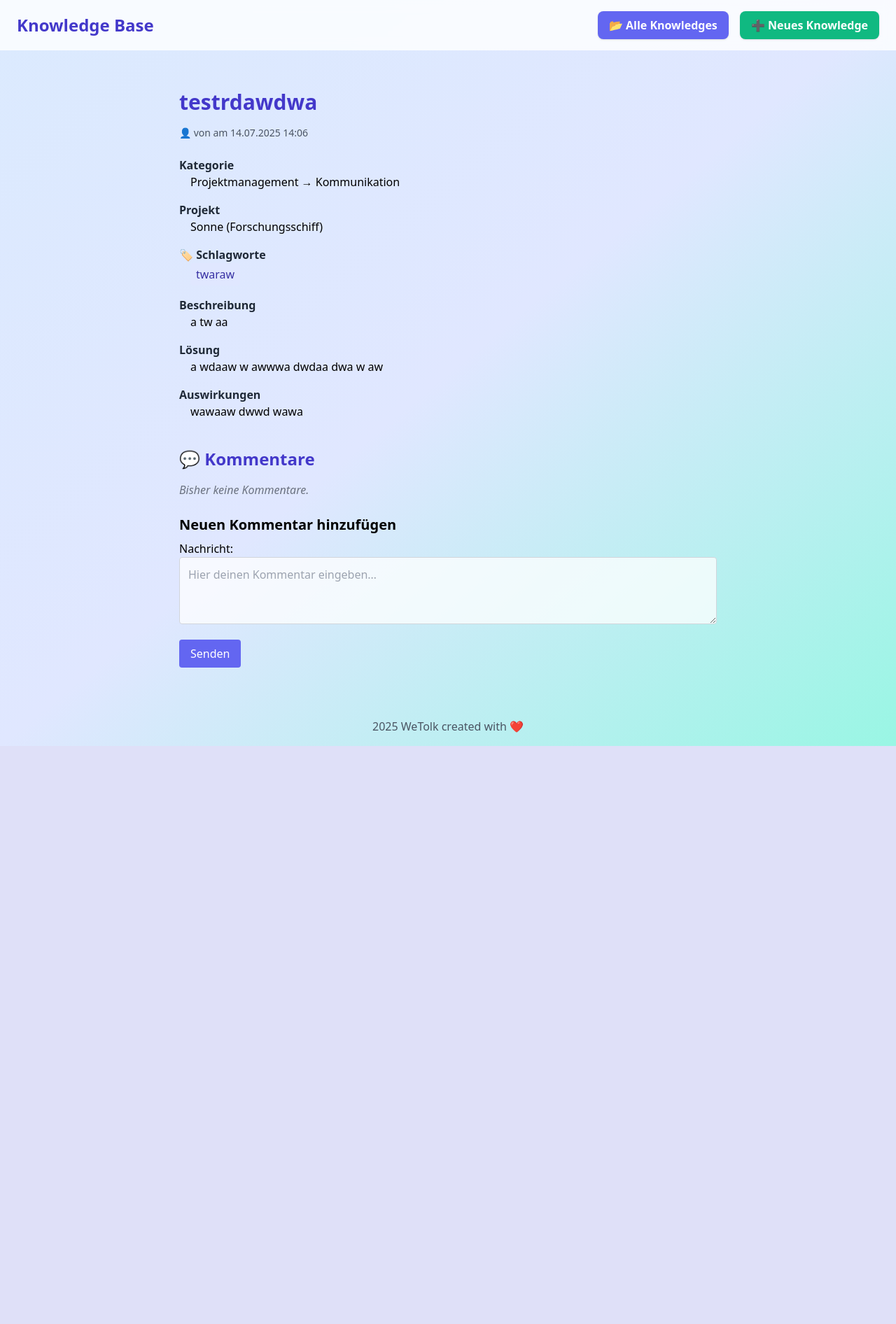
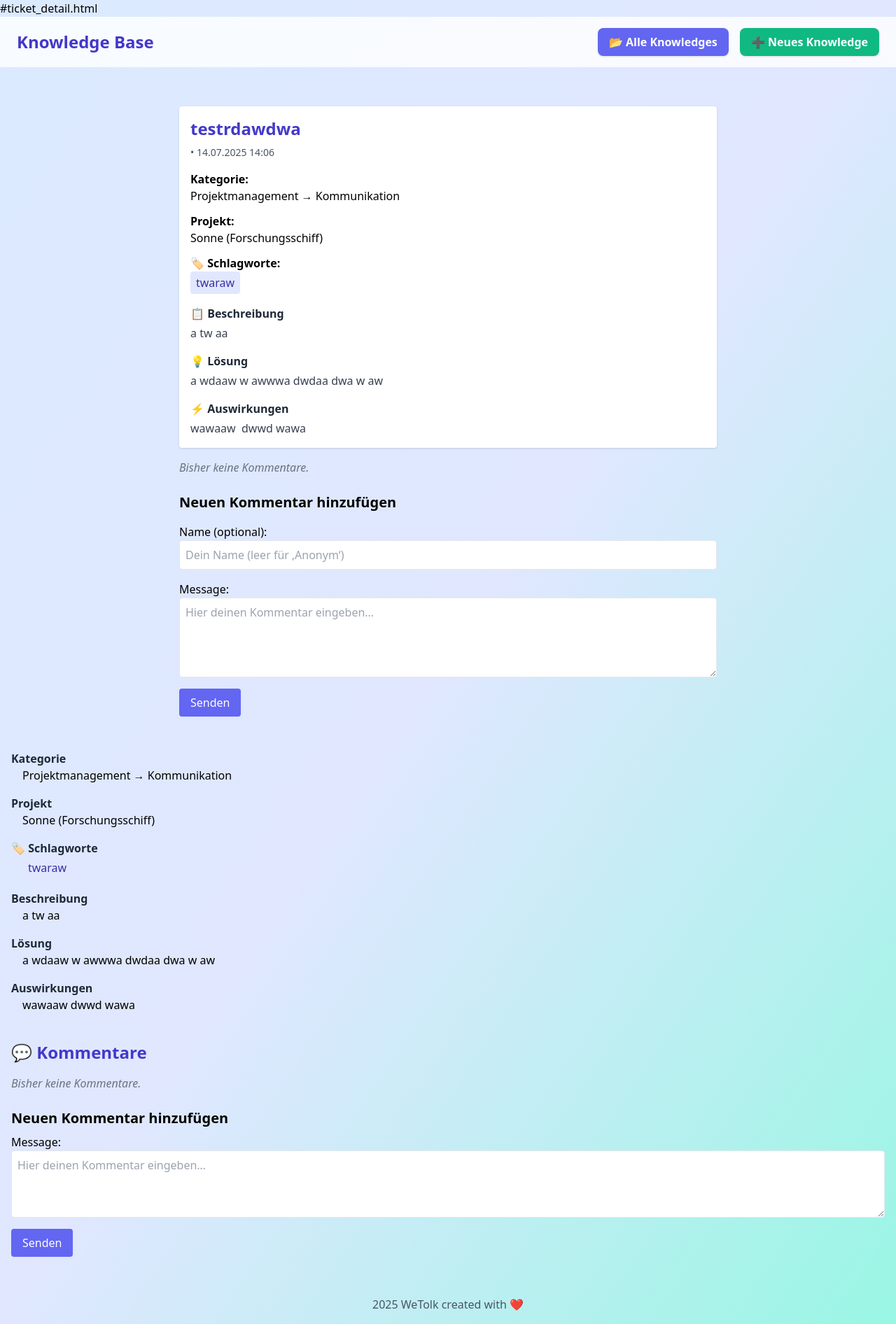
Before and after one commit to BloodyDE/WeTolk, a Django app: page /10/ in a window 1280 px wide. Shown: the whole page at 70% size. Before the commit the page ends 1066 px from the top, so only its background shows below. Run offline with Django 5.2, Linux system fonts and the light colour scheme; data comes from the database, SQL or seed files in the repository; some libraries are stand-ins or nearby versions.

Commit message:
Refactor ticket comment functionality: remove created_by field, add author_name field with default value, and update related forms and templates for improved usability.

```diff
--- a/templates/tickets/ticket_detail.html
+++ b/templates/tickets/ticket_detail.html
@@ -1,13 +1,15 @@
+#ticket_detail.html
 {% extends "base.html" %}
 {% load widget_tweaks %}
 {% block title %}🎫 {{ ticket.title }} – Knowledge Base{% endblock %}
 
 {% block content %}
-<div class="max-w-3xl mx-auto py-8">
-  <h1 class="text-3xl font-bold text-indigo-700 mb-4">{{ ticket.title }}</h1>
-  <p class="text-sm text-gray-600 mb-6">
-    👤 von {{ ticket.creator_name }} am {{ ticket.created_at|date:"d.m.Y H:i" }}
-  </p>
+    <div class="max-w-3xl mx-auto py-8">
+    {# HTMX-Snippet einbinden #}
+    <div id="snippet-container-{{ ticket.pk }}">
+      {% include "tickets/ticket_snippet.html" with ticket=ticket comment_form=comment_form %}
+    </div>
+  </div>
 
   <dl class="space-y-4">
     <div>
--- a/templates/tickets/ticket_snippet.html
+++ b/templates/tickets/ticket_snippet.html
@@ -1,107 +1,90 @@
-{# templates/tickets/ticket_snippet.html #}
 {% load widget_tweaks %}
 
-<h1 class="text-2xl font-bold text-indigo-700 mb-2">{{ ticket.title }}</h1
+{# templates/tickets/ticket_snippet.html #}
+<div id="snippet-container-{{ ticket.pk }}">
 
-<div class="p-6 bg-white bg-opacity-90 rounded-2xl shadow-lg">
-
-  <!-- Titel -->
-  <h1 class="text-2xl font-bold text-indigo-700 mb-4">
-    {{ ticket.title }}
-  </h1>
-
-  <!-- Metadaten -->
-  <div class="text-sm text-gray-600 mb-6 space-y-1">
-    <p class="text-sm text-gray-600 mb-4"> 👤 Erstellt von: {{ ticket.creator_name }}  &bull; am {{ ticket.created_at|date:"d.m.Y H:i" }}</p>
-    <div>📂 Kategorie: {{ ticket.category }} → {{ ticket.subcategory }}</div>
-    <div>🏗️ Projekt: {{ ticket.project }} ({{ ticket.project_type }})</div>
-  </div>
-
-  <!-- Schlagworte -->
+  <div class="p-4 bg-white rounded shadow mb-4">
+    <h2 class="text-2xl font-bold text-indigo-700 mb-2">{{ ticket.title }}</h2>
+    <p class="text-sm text-gray-600">{{ ticket.creator_name }} • {{ ticket.created_at|date:"d.m.Y H:i" }}</p>
+    <dl class="mt-4 space-y-3">
+      <div><dt class="font-semibold">Kategorie:</dt><dd>{{ ticket.category }} → {{ ticket.subcategory }}</dd></div>
+      <div><dt class="font-semibold">Projekt:</dt><dd>{{ ticket.project }} ({{ ticket.project_type }})</dd></div>
       {% if ticket.tag_list %}
-  <div class="mb-6">
-    <span class="font-semibold text-indigo-600">🏷️ Schlagworte:</span>
-    <span class="inline-block ml-2 text-gray-800">
+      <div><dt class="font-semibold">🏷️ Schlagworte:</dt><dd class="flex flex-wrap gap-2">
         {% for tag in ticket.tag_list %}
           <span class="bg-indigo-100 text-indigo-800 px-2 py-1 rounded mr-1">{{ tag }}</span>
         {% endfor %}
-    </span>
+      </dd></div>
+      {% endif %}
+    </dl>
+
+    <div class="mt-4">
+      <h3 class="font-semibold text-gray-800 mb-1">📋 Beschreibung</h3>
+      <p class="whitespace-pre-wrap text-gray-700">{{ ticket.description }}</p>
+    </div>
+
+    {% if ticket.solution %}
+    <div class="mt-4">
+      <h3 class="font-semibold text-gray-800 mb-1">💡 Lösung</h3>
+      <p class="whitespace-pre-wrap text-gray-700">{{ ticket.solution }}</p>
     </div>
     {% endif %}
 
-  <!-- Beschreibung -->
-  <div class="mb-6">
-    <h2 class="font-semibold text-gray-800 mb-2">📋 Beschreibung</h2>
-    <div class="whitespace-pre-wrap text-gray-700">
-      {{ ticket.description }}
-    </div>
-  </div>
-
-  <!-- Lösung -->
-  {% if ticket.solution %}
-  <div class="mb-6">
-    <h2 class="font-semibold text-gray-800 mb-2">💡 Lösung</h2>
-    <div class="whitespace-pre-wrap text-gray-700">
-      {{ ticket.solution }}
-    </div>
+    {% if ticket.impact %}
+    <div class="mt-4">
+      <h3 class="font-semibold text-gray-800 mb-1">⚡ Auswirkungen</h3>
+      <p class="whitespace-pre-wrap text-gray-700">{{ ticket.impact }}</p>
     </div>
     {% endif %}
 
-  <!-- Auswirkungen -->
-  {% if ticket.impact %}
-  <div class="mb-6">
-    <h2 class="font-semibold text-gray-800 mb-2">⚡ Auswirkungen</h2>
-    <div class="whitespace-pre-wrap text-gray-700">
-      {{ ticket.impact }}
-    </div>
-  </div>
-  {% endif %}
-
-  <!-- Anhang zum Download -->
     {% if ticket.attachment %}
-  <div class="mb-6">
-    <h2 class="font-semibold text-gray-800 mb-2">📎 Anhang</h2>
-    <a href="{{ ticket.attachment.url }}" download
-       class="text-indigo-600 hover:underline">
+    <div class="mt-4">
+      <h3 class="font-semibold text-gray-800 mb-1">📎 Anhang</h3>
+      <a href="{{ ticket.attachment.url }}" download class="text-indigo-600 hover:underline">
         {{ ticket.attachment.name|cut:"attachments/" }}
       </a>
     </div>
     {% endif %}
-
-  <!-- Kommentare -->
-  <div class="mb-6 border-t pt-4">
-    <h2 class="text-xl font-bold text-indigo-700 mb-4">💬 Kommentare</h2>
-    {% for comment in ticket.comments.all %}
-      <div class="mb-4">
-        <div class="text-sm text-gray-600">
-          {{ comment.created_at|date:"d.m.Y H:i" }} – {{ comment.created_by.username }}
-        </div>
-        <div class="ml-4 text-gray-800 whitespace-pre-wrap">
-          {{ comment.message }}
-        </div>
-      </div>
-    {% empty %}
-      <div class="text-gray-600 italic">Noch keine Kommentare.</div>
-    {% endfor %}
   </div>
 
-  <!-- Kommentar-Formular -->
-  <div class="border-t pt-4">
-    <h2 class="text-xl font-bold text-indigo-700 mb-4">💬 Kommentar hinzufügen</h2>
-    <form method="post"
+  {# Kommentare auflisten #}
+  <ul class="space-y-4 mb-6">
+    {% for c in ticket.comments.all %}
+      <li class="p-4 bg-gray-50 rounded">
+        <p class="text-sm text-gray-600">{{ c.author_name }} • {{ c.created_at|date:"d.m.Y H:i" }}</p>
+        <p class="mt-2 whitespace-pre-wrap">{{ c.message }}</p>
+      </li>
+    {% empty %}
+      <li class="italic text-gray-500">Bisher keine Kommentare.</li>
+    {% endfor %}
+  </ul>
+
+  {# Neues Kommentar-Formular #}
+  <h3 class="text-xl font-semibold mb-2">Neuen Kommentar hinzufügen</h3>
+  <form
+    method="post"
     hx-post="{% url 'tickets:ticket_snippet' ticket.pk %}"
-          hx-swap="innerHTML"
-          hx-target="#detail-pane"
-          class="space-y-4">
+    hx-target="#snippet-container-{{ ticket.pk }}"
+    hx-swap="outerHTML"
+    class="space-y-4"
+  >
     {% csrf_token %}
-      {{ comment_form.non_field_errors }}
+
+    <div>
+      {{ comment_form.author_name.label_tag }}
+      {{ comment_form.author_name|add_class:"w-full p-2 border rounded focus:ring-2 focus:ring-indigo-200" }}
+      {{ comment_form.author_name.errors }}
+    </div>
+
+    <div>
       {{ comment_form.message.label_tag }}
-      {{ comment_form.message|add_class:"w-full p-2 border rounded h-24 focus:ring-4 focus:ring-indigo-200" }}
-      <button type="submit"
-              class="bg-indigo-600 text-white px-4 py-2 rounded hover:bg-indigo-700 transition">
+      {{ comment_form.message|add_class:"w-full p-2 border rounded focus:ring-2 focus:ring-indigo-200" }}
+      {{ comment_form.message.errors }}
+    </div>
+
+    <button type="submit" class="bg-indigo-500 text-white px-4 py-2 rounded hover:bg-indigo-600 transition">
       Senden
     </button>
   </form>
-  </div>
 
 </div>
--- a/tickets/forms.py
+++ b/tickets/forms.py
@@ -78,13 +78,22 @@
         }
 
 class CommentForm(forms.ModelForm):
+    author_name = forms.CharField(
+        required=False,
+        label="Name (optional)",
+        widget=forms.TextInput(attrs={
+            "placeholder": "Dein Name (leer für ‚Anonym‘)",
+            "class": "w-full p-2 border rounded focus:ring-2 focus:ring-indigo-200"
+        })
+    )
+
     class Meta:
-        model = TicketComment
-        fields = ["message"]
+        model  = TicketComment
+        fields = ["author_name", "message"]
         widgets = {
             "message": forms.Textarea(attrs={
                 "placeholder": "Hier deinen Kommentar eingeben…",
-                "class": "w-full p-3 rounded border border-gray-300 bg-white/75 focus:ring-2 focus:ring-indigo-200 transition",
-                "rows": 4
+                "class": "w-full p-2 border rounded focus:ring-2 focus:ring-indigo-200",
+                "rows": 4,
             }),
         }
--- a/tickets/models.py
+++ b/tickets/models.py
@@ -118,3 +118,16 @@
 
     def __str__(self):
         return f"Kommentar von {self.created_by} am {self.created_at:%d.%m.%Y}"
+
+class TicketComment(models.Model):
+    ticket      = models.ForeignKey(Ticket, related_name="comments", on_delete=models.CASCADE)
+    author_name = models.CharField(
+        max_length=100,
+        default="Anonym",
+        help_text="Dein Name oder leer lassen für ‚Anonym‘",
+    )
+    message     = models.TextField()
+    created_at  = models.DateTimeField(auto_now_add=True)
+
+    def __str__(self):
+        return f"{self.author_name} on {self.ticket}"
--- a/tickets/views.py
+++ b/tickets/views.py
@@ -5,7 +5,7 @@
 from django.http import HttpResponseBadRequest
 from django.views.decorators.http import require_POST
 
-from .models import Ticket
+from .models import Ticket, TicketComment
 from .forms import TicketForm, CommentForm
 
 
@@ -58,10 +58,15 @@
         form = CommentForm(request.POST)
         if form.is_valid():
             comment = form.save(commit=False)
+            # Wenn kein Name eingegeben, Default "Anonym" greift durch Model-Default
+            if not comment.author_name.strip():
+                comment.author_name = "Anonym"
             comment.ticket = ticket
-            comment.created_by = request.user
             comment.save()
-        # nach dem Speichern den aktualisierten Kommentar‑Snippet zurückliefern
+        return render(request, "tickets/ticket_snippet.html", {
+            "ticket": ticket,
+            "comment_form": CommentForm(),  # frisches Formular
+        })
     else:
         form = CommentForm()
     return render(request, "tickets/ticket_snippet.html", {
```
Also changed, not shown: templates/tickets/ticket_list.html (+12 -5 lines), tickets/admin.py (+13 -36 lines), db.sqlite3, tickets/migrations/0009_remove_ticketcomment_created_by_and_more.py (added). Lines whose indentation alone changed are shown as unchanged.
